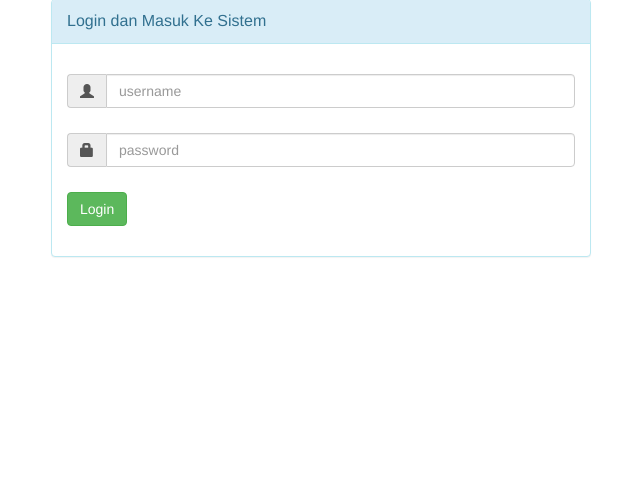
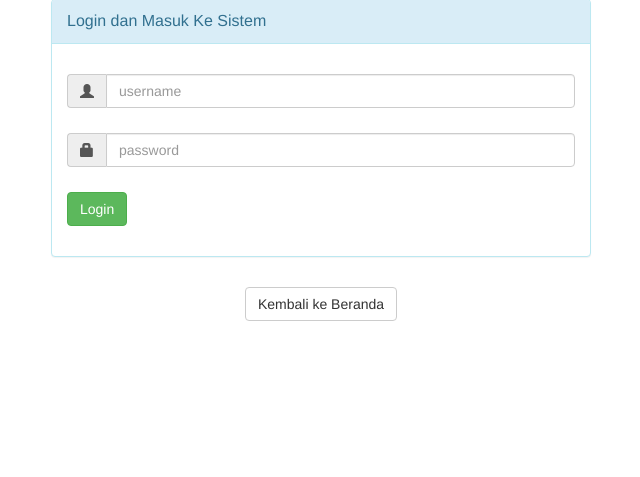
Before and after one commit to afhasani/Tubes-KSI-LebungFarm, a PHP site: page /login.php in a window 1280 px wide. Shown: the part 51-528 px from the top of the page, without its empty margins (319-959 px from the left). Run offline with PHP 8.4, Linux system fonts and the light colour scheme; some libraries are stand-ins or nearby versions.

Commit message:
Menambahkan tombol kembali ke beranda

```diff
--- a/login.php
+++ b/login.php
@@ -83,5 +83,12 @@ if (isset($_POST['login'])) {
         </div>
     </div>
 </div>
+
+<!-- Tambahkan tautan kembali ke beranda di bawah tombol login -->
+<div style="margin-top:10px" class="form-group">
+    <div class="col-sm-12 controls text-center">
+        <a href="index.php" class="btn btn-default">Kembali ke Beranda</a>
+    </div>
+</div>
 </body>
 </html>
```
